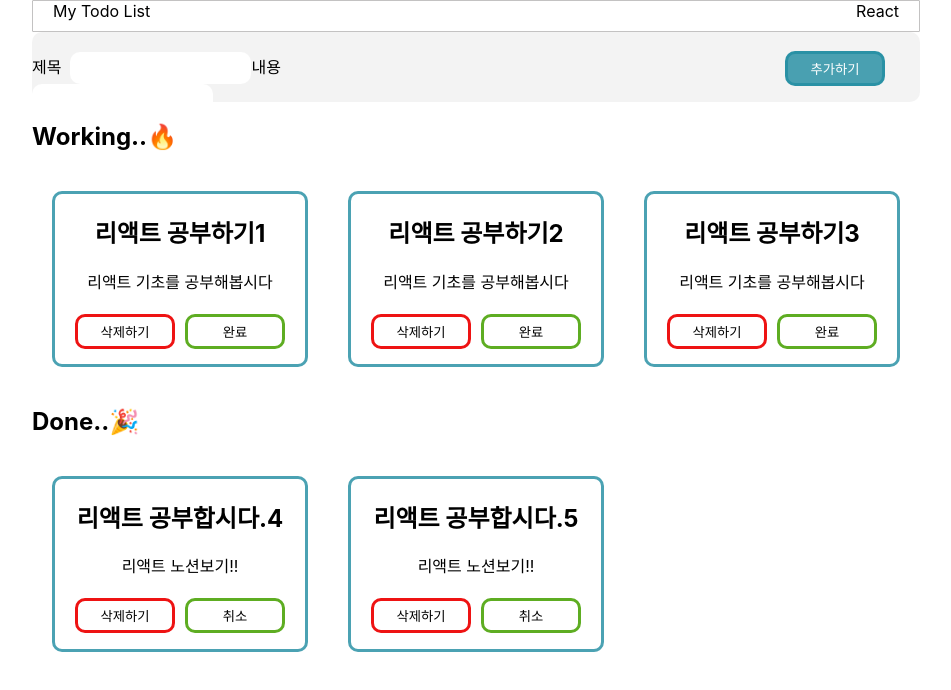
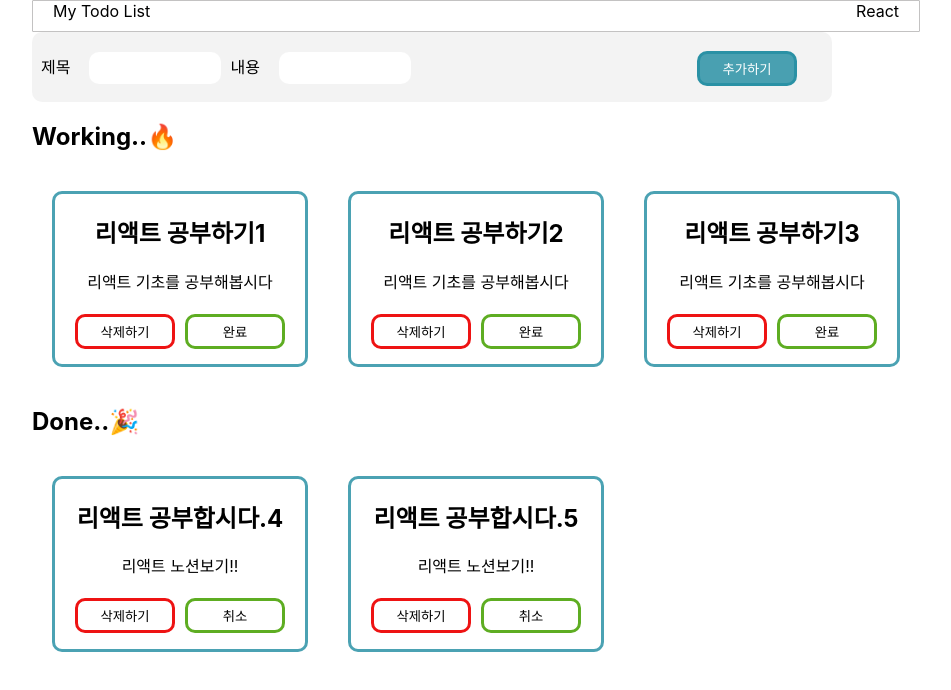
Before and after one commit to dpwl032/React, a React (Create React App) app: page / in a window 1280 px wide. Shown: the top 690 px of the page, without its empty margins (164-1115 px from the left). Built offline with nearby package versions, Linux system fonts and the light colour scheme.

Commit message:
css 수정

```diff
--- a/src/App.css
+++ b/src/App.css
@@ -1,10 +1,14 @@
 .content-wrap{
+width: 100%;
+height: 100%;
   display: flex;
   align-items: center;
   justify-content: center;
 }
 
 .cotents{
+  max-width: 1200px;
+  min-width: 800px;
   align-items: center;
   justify-content: center;
 }
@@ -21,17 +25,19 @@
 
 .input-wrap{
   display: flex;
+  width: 800px;
 }
 
 .input-contents >input{
   border-radius: 10px;
   height: 30px;
+  width: 128px;
   border: none;
+  margin-left: 10px;
 }
 
 .input-contents{
   width: 50%;
-  margin-left: 0px;
   margin-top: 20px;
 }
 
--- a/src/App.js
+++ b/src/App.js
@@ -117,11 +117,11 @@ const [done, setDone] = useState(doneLists);
 
      <div className='input-wrap'>
      <div className='input-contents'>
-제목  &nbsp;<input
+     &nbsp; 제목  &nbsp;<input
         value={title}
         onChange= {addTitleHandler}
       />
-      내용 &nbsp;<input
+      &nbsp; 내용 &nbsp;<input
             value={text}
             onChange={addTextHandler}/></div>
 
```
